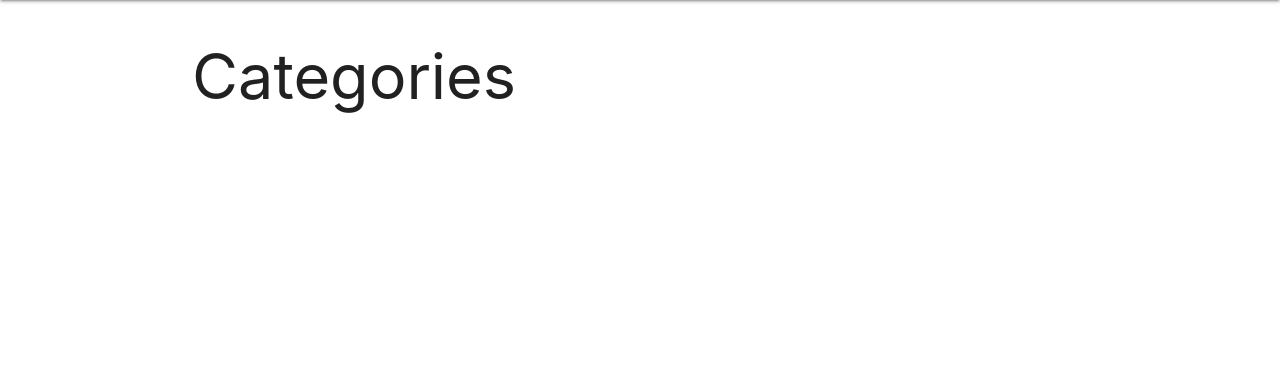
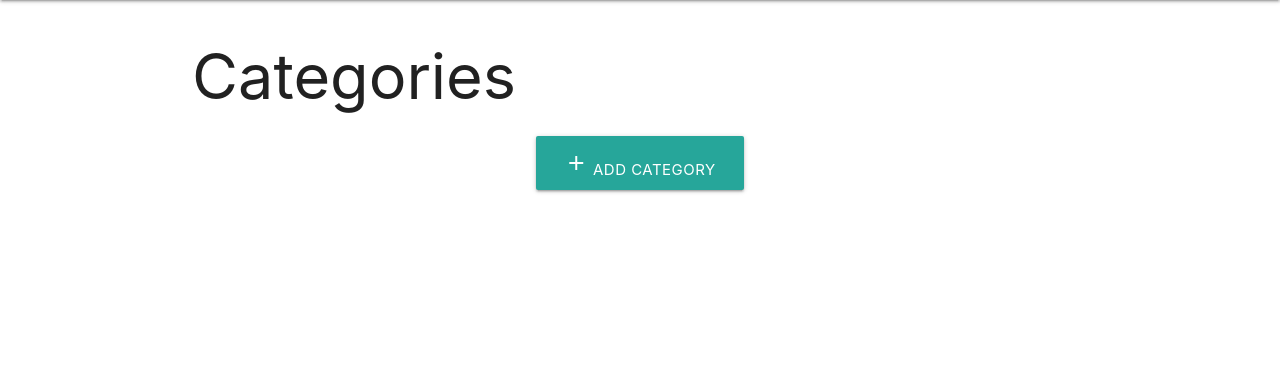
Before and after one commit to ccp84/taskmanager, a Flask app: page /categories in a window 1280 px wide. Shown: the part 64-456 px from the top of the page. Run offline with Flask 2, Linux system fonts and the light colour scheme.

Commit message:
add routes for categories pages

```diff
--- a/taskmanager/routes.py
+++ b/taskmanager/routes.py
@@ -11,3 +11,8 @@ def home():
 @app.route("/categories")
 def categories():
     return render_template("categories.html")
+
+
+@app.route("/add_category", methods=["GET", "POST"])
+def add_category():
+    return render_template("add_category.html")
--- a/taskmanager/templates/base.html
+++ b/taskmanager/templates/base.html
@@ -5,6 +5,7 @@
     <meta charset="UTF-8">
     <meta http-equiv="X-UA-Compatible" content="IE=edge">
     <meta name="viewport" content="width=device-width, initial-scale=1.0">
+    <link href="https://fonts.googleapis.com/icon?family=Material+Icons" rel="stylesheet">
     <link rel="stylesheet" href="https://cdnjs.cloudflare.com/ajax/libs/materialize/1.0.0/css/materialize.min.css"
         type="text/css">
     <link rel="stylesheet" href="{{ url_for('static', filename='css/style.css') }}" type="text/css">
--- a/taskmanager/templates/categories.html
+++ b/taskmanager/templates/categories.html
@@ -3,4 +3,13 @@
 
     <h1>Categories</h1>
 
+    <div class="row">
+        <div class="col s12 center-align">
+            <a href="{{ url_for('add_category') }}" class="btn-large">
+                <i class="material-icons">add</i>
+                Add Category
+            </a>
+        </div>
+    </div>
+
 {% endblock %}
```
